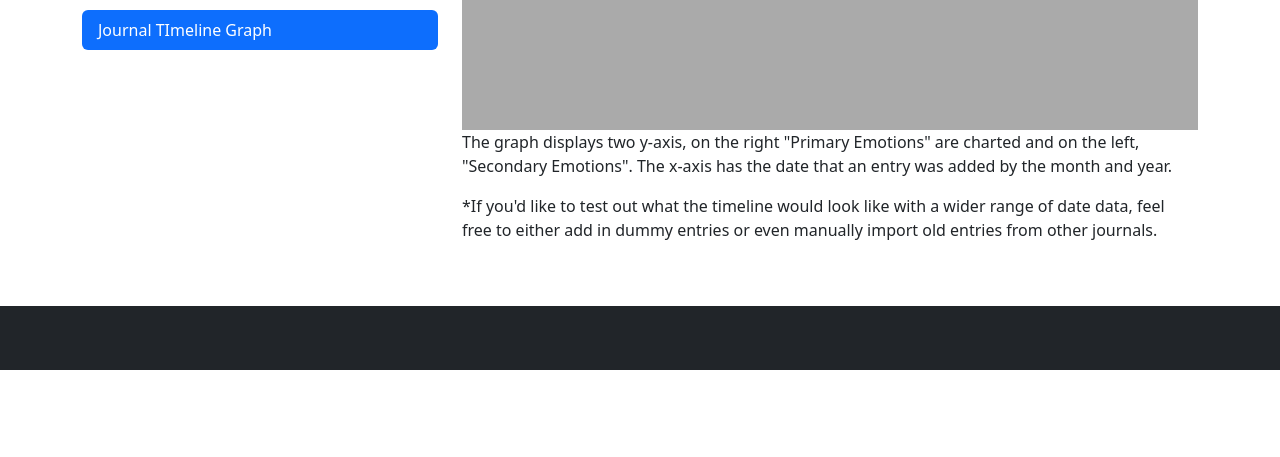
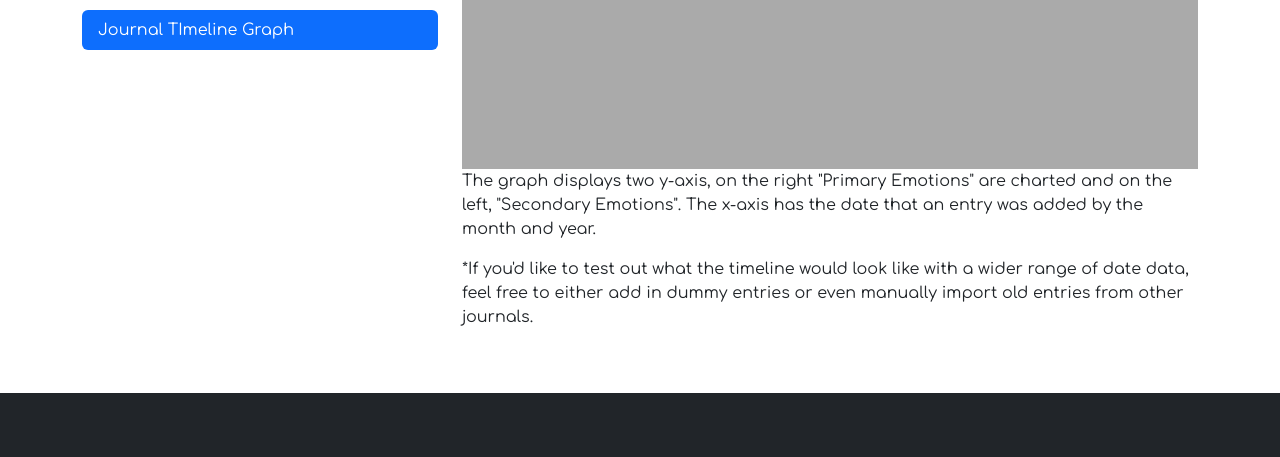
Before and after one commit to play4TK/Timeline-Graph-Help, a plain HTML site: page index.html in a window 1280 px wide. Shown: the part 412-869 px from the top of the page. Before the commit the page ends 800 px from the top, so only its background shows below. Drawn offline with nearby package versions, Linux system fonts and the light colour scheme.

Commit message:
Update index.html

```diff
--- a/index.html
+++ b/index.html
@@ -5,12 +5,16 @@
   <meta charset="utf-8">
   <meta name="viewport" content="width=device-width, initial-scale=1">
   <link href="https://cdn.jsdelivr.net/npm/bootstrap@5.3.3/dist/css/bootstrap.min.css" rel="stylesheet">
+  <link rel="stylesheet" href="https://fonts.googleapis.com/css2?family=Comfortaa&display=swap">
   <script src="https://cdn.jsdelivr.net/npm/bootstrap@5.3.3/dist/js/bootstrap.bundle.min.js"></script>
   <style>
   .fakeimg {
     height: 200px;
     background: #aaa;
   }
+    body {
+            font-family: 'Comfortaa', sans-serif;
+        }
   </style>
 </head>
 <body>
```
